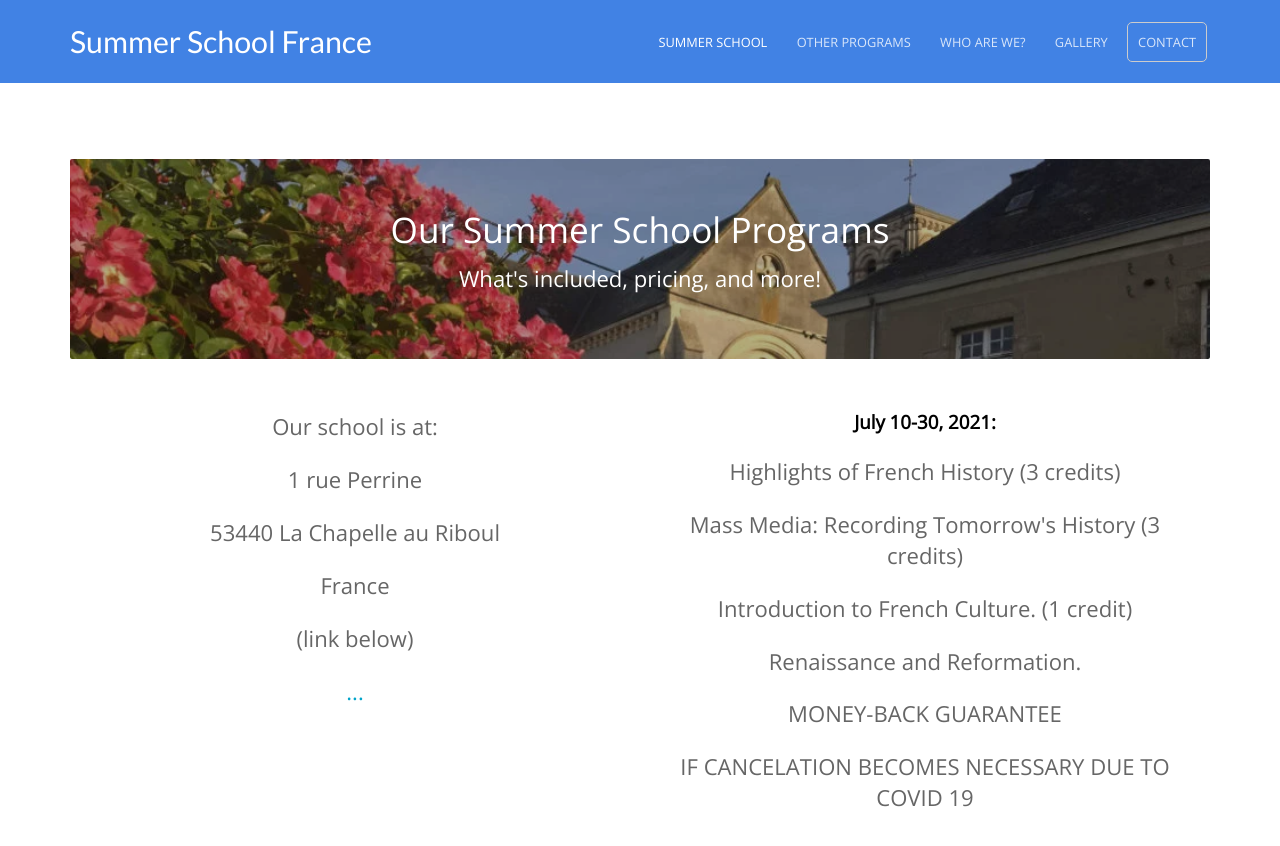
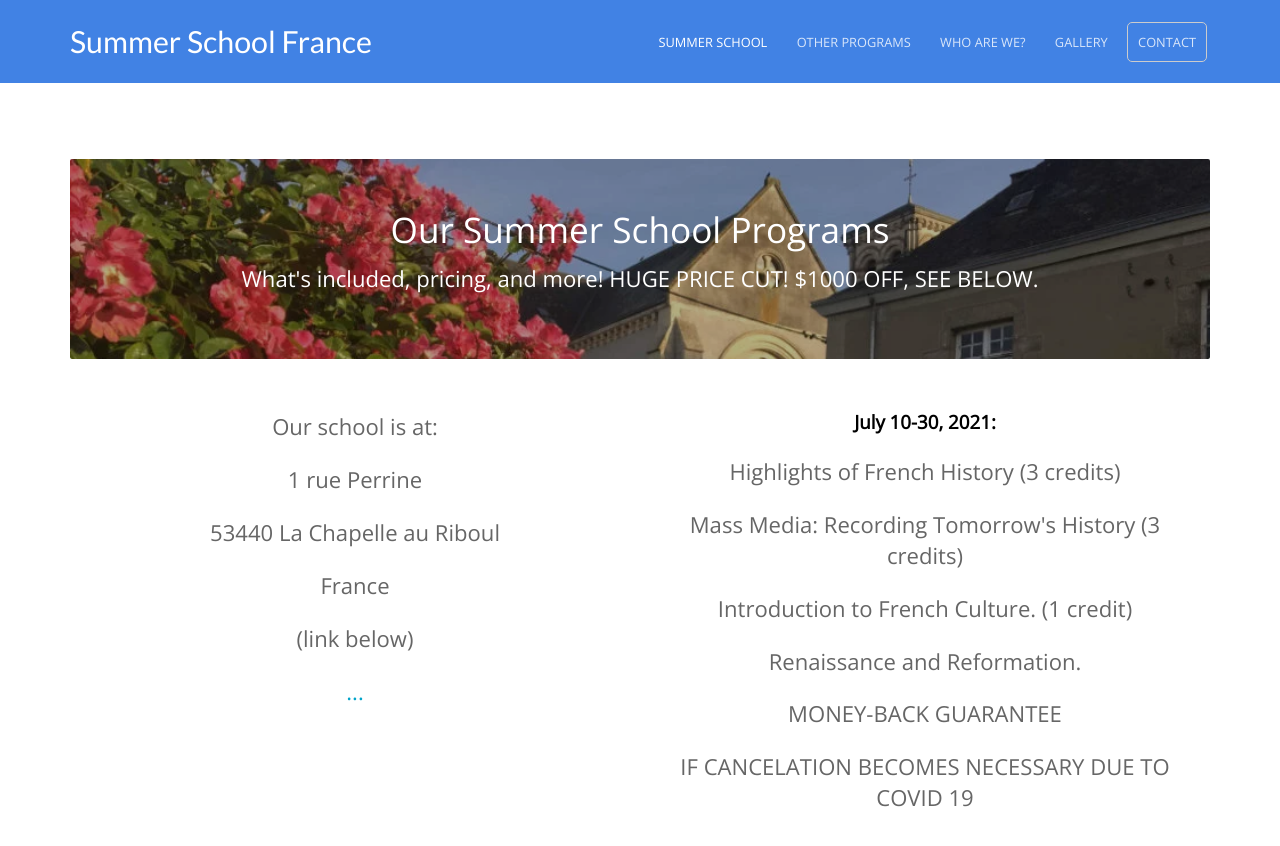
Before and after one commit to baritchie/project1, a Jekyll site: the page built from summerschoolprograms.html, in a window 1280 px wide and 900 px high. Shown: the top 846 px of the window. Built offline with Jekyll 4.4.1, drawn with Linux system fonts in a browser that asks for light colours.

Commit message:
Updated 'summerschoolprograms.html' via CloudCannon

```diff
--- a/summerschoolprograms.html
+++ b/summerschoolprograms.html
@@ -1,7 +1,9 @@
 ---
 title: Summer School Programs
 heading: Our Summer School Programs
-description: 'What''s included, pricing, and more!'
+description: |-
+  What's included, pricing, and more!
+  HUGE PRICE CUT! $1000 OFF, SEE BELOW.
 picture_url: /uploads/IMG_7363_opt
 pricing_table:
   - name: Included In Trip
```
